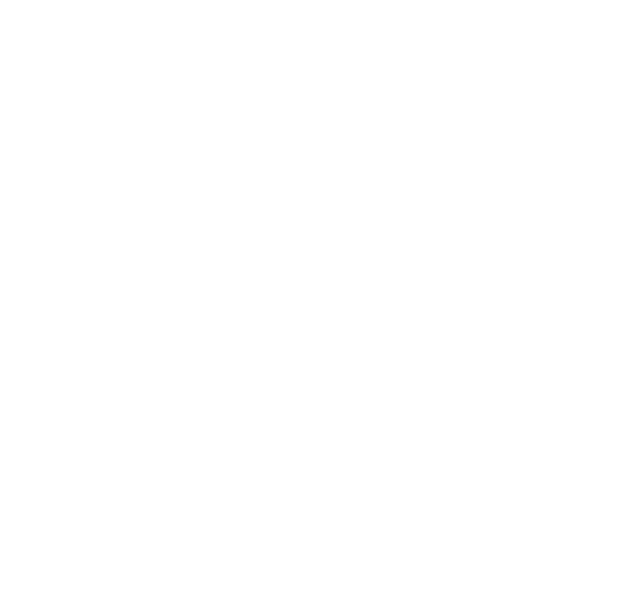
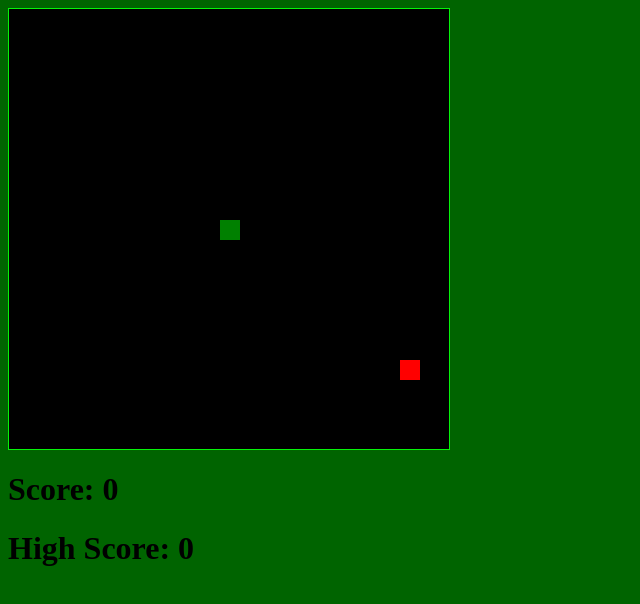
Before and after one commit to MalikDaliet/MalikDaliet.github.io, a plain HTML site: page asd-projects/snake/index.html in a window 1280 px wide. Shown: the whole page, without its empty margins (0-640 px from the left). Drawn offline with Linux system fonts and the light colour scheme.

Commit message:
im the procces of completing snake

```diff
--- a/asd-projects/snake/index.css
+++ b/asd-projects/snake/index.css
@@ -6,12 +6,12 @@ body {
 #board {
   width: 440px;
   height: 440px;
-  border: 1px solid white;
+  border: 1px solid rgb(6, 243, 10);
   background-color: black;
 }
 
 #score, #highScore {
-  color: white;
+  color: rgb(0, 0, 0);
 }
 
 .snake, .apple {
@@ -28,7 +28,7 @@ body {
 }
 
 #snake-head {
-  background-color: darkgreen;
+  background-color: rgb(239, 246, 239);
 }
 
 .apple {
--- a/asd-projects/snake/index.html
+++ b/asd-projects/snake/index.html
@@ -4,12 +4,15 @@
   <head>
     <title>Snake</title>
     <!--Link jQuery and CSS here-->
-
+    <link rel="stylesheet" type="text/css" href="index.css" />
+    <script src="jquery.min.js"></script>
   </head>
   <body>
-
+    <div id="board"></div>
+<h1 id="score">Score: 0</h1>
+<h1 id="highScore">High Score: 0</h1>
   </body>
 
   <!-- Link index.js here -->
-
+  <script src="index.js"></script>
 </html>
--- a/asd-projects/snake/index.js
+++ b/asd-projects/snake/index.js
@@ -50,10 +50,12 @@ snake.body = [];
 makeSnakeSquare(10, 10);
 snake.head = snake.body[0];
   // TODO 4b-2: initialize the apple
-  makeApple()
+   makeApple()
+
+ }
   // TODO 5a: Initialize the interval
 
-}
+
 
 ////////////////////////////////////////////////////////////////////////////////
 ///////////////////////// PROGRAM FUNCTIONS ////////////////////////////////////
@@ -192,7 +194,19 @@ function endGame() {
  */
 function makeApple() {
   // TODO 4b-1: Fill in the makeApple() code block
-}
+    apple.element = $("<div>").addClass("apple").appendTo(board);
+
+    // get a random available row/column on the board
+    var randomPosition = getRandomAvailablePosition();
+
+    // initialize the row/column properties on the Apple Object
+    apple.row = randomPosition.row;
+    apple.column = randomPosition.column;
+
+    // position the apple on the screen
+    repositionSquare(apple);
+  }
+
 
 /* Create an HTML element for a snakeSquare using jQuery. Then, given a row and
  * column on the board, position it on the screen. Finally, add the new
@@ -200,7 +214,29 @@ function makeApple() {
  */
 function makeSnakeSquare(row, column) {
   // TODO 4c-1: Fill in this function's code block
-}
+   // initialize a new snakeSquare Object
+   var snakeSquare = {};
+
+   // make the snakeSquare.element Object and append it to the board
+   snakeSquare.element = $("<div>").addClass("snake").appendTo(board);
+
+   // initialize the row and column properties on the snakeSquare Object
+   snakeSquare.row = row;
+   snakeSquare.column = column;
+
+   // set the position of the snake on the screen
+   repositionSquare(snakeSquare);
+
+   // if this is the head, add the snake-head id
+   if (snake.body.length === 0) {
+     snakeSquare.element.attr("id", "#snake-head");
+   }
+
+   // add snakeSquare to the end of the body Array and set it as the new tail
+   snake.body.push(snakeSquare);
+   snake.tail = snakeSquare;
+ }
+
 
 /*
   event.which returns the keycode of the key that is pressed when the
```
